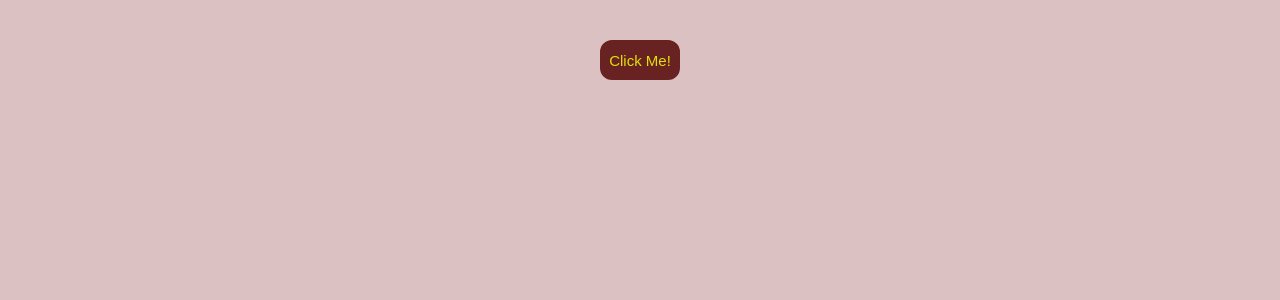
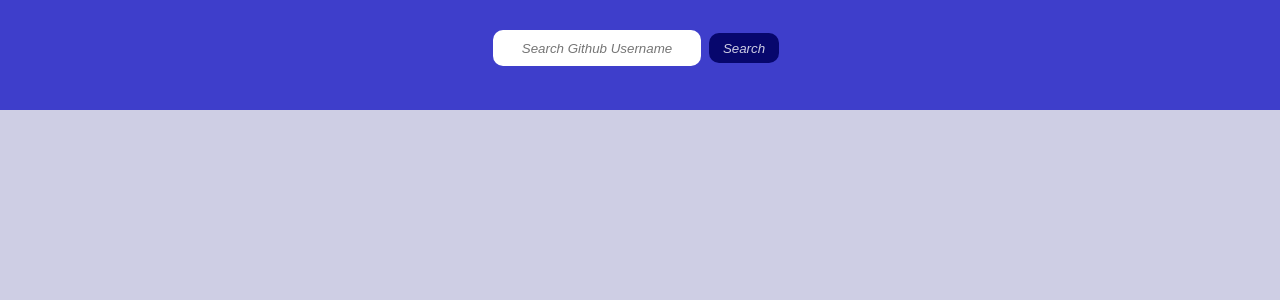
Before and after one commit to amanrawt03/25ReactProjects, a React (Vite) app: page / in a window 1280 px wide. Shown: the top 300 px of the page. Built offline with nearby package versions, Linux system fonts and the light colour scheme.

Commit message:
12. github profile finder

```diff
--- a/src/App.jsx
+++ b/src/App.jsx
@@ -10,6 +10,7 @@ import ThemeChanger from "./components/theme-changer/ThemeChanger";
 import ScrollLoader from "./components/scroll-loader/ScrollLoader";
 import DynamicTabs from "./components/Dynamic-Tabs/DynamicTabs";
 import CustomModal from "./components/cutomizable-modal/CustomModal";
+import GithubProfileFinder from "./components/github-profile-finder/GithubProfileFinder";
 function App() {
   return (
     <>
@@ -23,7 +24,8 @@ function App() {
       {/* <ThemeChanger/> */}
       {/* <ScrollLoader url = {'https://dummyjson.com/products?limit=100'}/> */}
       {/* <DynamicTabs/> */}
-      <CustomModal/>
+      {/* <CustomModal/> */}
+      <GithubProfileFinder/>
     </>
   );
 }
--- a/src/components/cutomizable-modal/modal.css
+++ b/src/components/cutomizable-modal/modal.css
@@ -1,4 +1,4 @@
-* {
+/* * {
   margin: 0;
   padding: 0;
 }
@@ -62,4 +62,4 @@ footer{
   padding-top: 3px;
   font-size: 13px;
   font-family:'Gill Sans', 'Gill Sans MT', Calibri, 'Trebuchet MS', sans-serif;
-}
+} */
--- /dev/null
+++ b/src/components/github-profile-finder/GithubProfileFinder.jsx
@@ -0,0 +1,52 @@
+import React, { useState } from "react";
+import "./github.css";
+
+const GithubProfileFinder = () => {
+  const [username, setUsername] = useState("");
+  const [loading, setLoading] = useState(false);
+  const[profile, setProfile] = useState(null);
+  const handleOnChange = (e) => {
+    setUsername(e.target.value);
+  };
+  async function fetchProfile() {
+    setLoading(true);
+    try {
+      const res = await fetch(`https://api.github.com/users/${username}`);
+      const data = await res.json();
+      setUsername("");
+      if(data){
+        setProfile(data);
+        setLoading(false);
+      }
+    } catch (error) {
+      console.log(error);
+      setLoading(false);
+    }
+  }
+  if(loading){
+    return <div>Loading...</div>
+  }
+  return (
+    <div className="main">
+      <div className="searchBar">
+        <input
+          type="text"
+          placeholder="Search Github Username"
+          value={username}
+          onChange={(e) => handleOnChange(e)}
+        />
+        <button onClick={fetchProfile}>Search</button>
+      </div>
+      {profile && <div className="profile">
+        <img src={profile.avatar_url} />
+        <h3><a href={profile.html_url}>{profile.name}</a></h3>
+        <h3>User Joined On: {new Date(profile.created_at).toLocaleDateString()}</h3>
+        <h3>Public Repos: {profile.public_repos}</h3>
+        <h3>Followers: {profile.followers}</h3>
+        <h3>Following: {profile.following}</h3>
+      </div>}
+    </div>
+  );
+};
+
+export default GithubProfileFinder;
--- /dev/null
+++ b/src/components/github-profile-finder/github.css
@@ -0,0 +1,62 @@
+*{
+  margin: 0;padding: 0;
+}
+.main{
+  background-color: rgb(206, 206, 228);
+  height: 100vh;
+  width: 100vw;
+  text-align: center;
+}
+.searchBar{
+  height: 10vh;
+  background-color: rgb(62, 62, 203);
+  padding-top: 30px;
+
+}
+input{
+  height: 28px;
+  width: 200px;
+  margin-right: 8px;
+  padding: 4px;
+  text-align: center;
+  font-style: italic;
+  border-radius: 10px;
+  border: 0;
+  color:rgb(7, 7, 109); ;
+
+}
+button{
+  color:rgb(206, 206, 228);
+  background-color:rgb(7, 7, 109); ;
+  height: 30px;
+  width: 70px;
+  margin-right: 8px;
+  padding: 4px;
+  text-align: center;
+  font-style: italic;
+  border-radius: 10px;
+  border: 0;
+}
+.profile{
+  height: 85.7vh;
+  background-color: darkblue;
+  width: 20vw;
+  text-align: center;
+  margin-left: 40vw;
+  color: rgb(206, 206, 228);
+}
+
+img{
+  border-radius: 50%;
+  height: 150px;
+  width: 150px;
+  margin-top: 25px ;
+  border: 3px solid rgb(160, 39, 39);;
+}
+h3{
+  margin-top: 15px;
+}
+a{
+  color: rgb(193, 47, 47);
+  ;
+}
```
